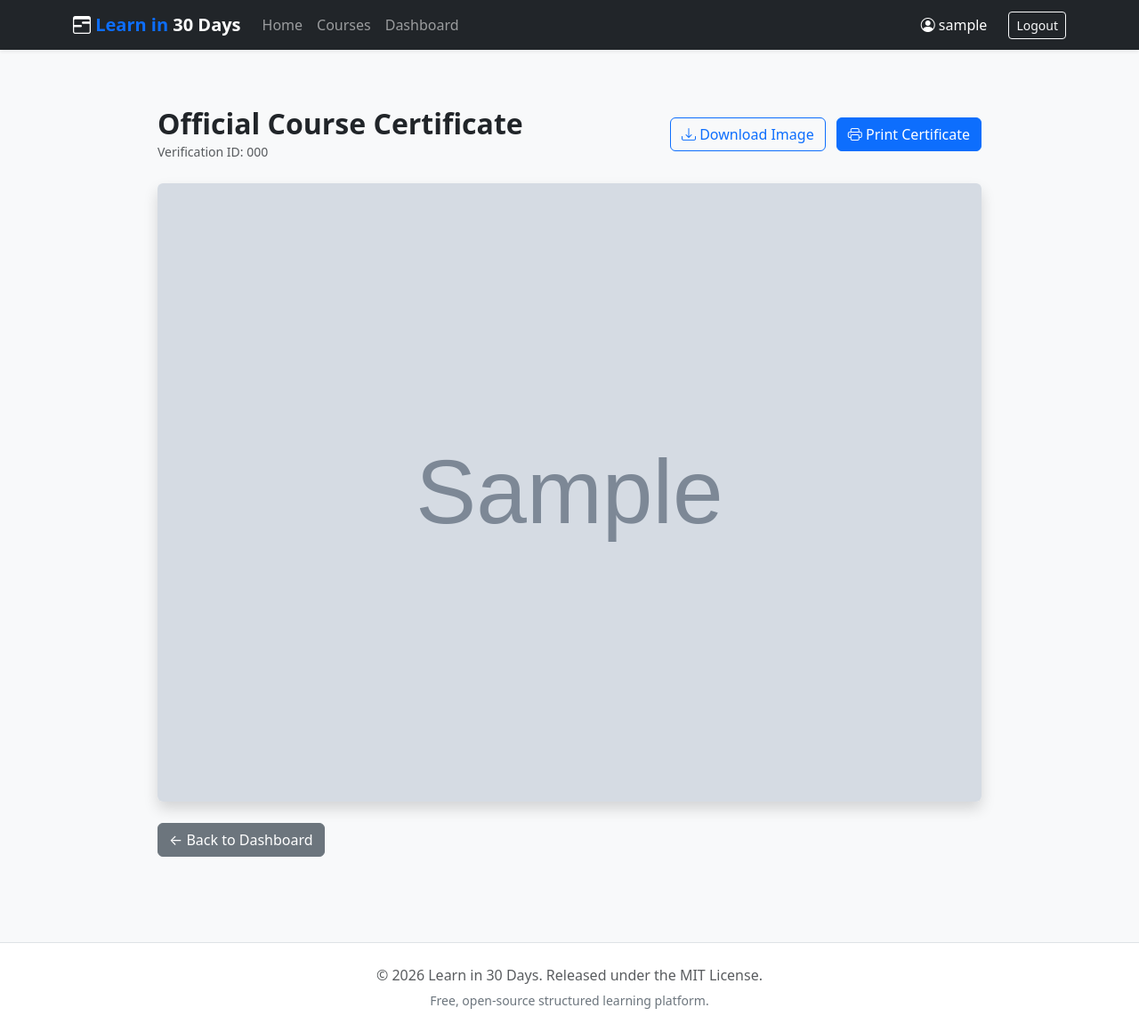
After one commit to deemohite951-dev/QuickLearnCoding, a Django app: page /courses/certificate/000/ in a window 1280 px wide. The commit adds this page. Shown: the whole page at 89% size. Run offline with Django 5.2, Linux system fonts and the light colour scheme; a user stored in the database is signed in; tables that the repository leaves empty hold one stand-in row (values such as "Sample post"); grey boxes marked "Sample" are stand-in pictures.

Commit message:
Certificate add

```diff
--- a/courses/models.py
+++ b/courses/models.py
@@ -1,3 +1,4 @@
+import uuid
 from django.db import models
 from django.contrib.auth.models import User
 from django.utils.text import slugify
@@ -67,3 +68,22 @@ class LessonProgress(models.Model):
 
     def __str__(self):
         return f"{self.user.username} - Day {self.day.day_number} ({'Done' if self.is_completed else 'Pending'})"
+
+
+class Certificate(models.Model):
+    user = models.ForeignKey(User, on_delete=models.CASCADE, related_name='certificates')
+    course = models.ForeignKey(Course, on_delete=models.CASCADE, related_name='certificates')
+    certificate_code = models.CharField(max_length=50, unique=True, blank=True, editable=False)
+    issued_at = models.DateTimeField(auto_now_add=True)
+    certificate_image = models.ImageField(upload_to='certificates/', blank=True, null=True)
+
+    class Meta:
+        unique_together = ('user', 'course')
+
+    def save(self, *args, **kwargs):
+        if not self.certificate_code:
+            self.certificate_code = f"CERT-{uuid.uuid4().hex[:10].upper()}"
+        super().save(*args, **kwargs)
+
+    def __str__(self):
+        return f"Certificate: {self.user.username} - {self.course.title}"
--- a/courses/urls.py
+++ b/courses/urls.py
@@ -5,7 +5,8 @@ from .views import (
     enroll_course_view,
     dashboard_view,
     day_detail_view,
-    mark_lesson_complete_view
+    mark_lesson_complete_view,
+    view_certificate_view
 )
 
 app_name = 'courses'
@@ -17,4 +18,5 @@ urlpatterns = [
     path('<slug:slug>/enroll/', enroll_course_view, name='enroll'),
     path('<slug:slug>/day/<int:day_number>/', day_detail_view, name='day_detail'),
     path('<slug:slug>/day/<int:day_number>/complete/', mark_lesson_complete_view, name='mark_complete'),
+    path('certificate/<str:code>/', view_certificate_view, name='view_certificate'),
 ]
--- a/courses/views.py
+++ b/courses/views.py
@@ -2,12 +2,15 @@ from django.shortcuts import render, get_object_or_404, redirect
 from django.contrib.auth.decorators import login_required
 from django.contrib import messages
 from django.utils import timezone
-from .models import Course, Day, Enrollment, LessonProgress
+from .models import Course, Day, Enrollment, LessonProgress, Certificate
+from .utils import generate_certificate_image
 from quizzes.models import QuizAttempt
+
 
 def course_list_view(request):
     courses = Course.objects.filter(is_published=True)
     return render(request, 'courses/course_list.html', {'courses': courses})
+
 
 def course_detail_view(request, slug):
     course = get_object_or_404(Course, slug=slug, is_published=True)
@@ -21,14 +24,15 @@ def course_detail_view(request, slug):
         'is_enrolled': is_enrolled
     })
 
+
 @login_required
 def enroll_course_view(request, slug):
     course = get_object_or_404(Course, slug=slug, is_published=True)
     enrollment, created = Enrollment.objects.get_or_create(user=request.user, course=course)
-    # enrollment, created = Enrollment.objects.get_or_url = Enrollment.objects.get_or_create(user=request.user, course=course)
     if created:
         messages.success(request, f"Enrolled in {course.title}! Start Day 1 now.")
     return redirect('courses:day_detail', slug=course.slug, day_number=1)
+
 
 @login_required
 def dashboard_view(request):
@@ -44,7 +48,6 @@ def dashboard_view(request):
         ).count()
         percent = int((completed_days / total_days * 100)) if total_days > 0 else 0
 
-        # Find next resume day
         completed_day_ids = LessonProgress.objects.filter(
             user=request.user,
             day__course=enr.course,
@@ -57,7 +60,10 @@ def dashboard_view(request):
                 next_day = d
                 break
         else:
-            next_day = total_days  # All done
+            next_day = total_days
+
+        is_finished = (completed_days == total_days and total_days > 0)
+        certificate = Certificate.objects.filter(user=request.user, course=enr.course).first() if is_finished else None
 
         dashboard_data.append({
             'course': enr.course,
@@ -65,7 +71,8 @@ def dashboard_view(request):
             'completed_days': completed_days,
             'percent': percent,
             'next_day': next_day,
-            'is_finished': (completed_days == total_days and total_days > 0)
+            'is_finished': is_finished,
+            'certificate': certificate,
         })
 
     quiz_attempts = QuizAttempt.objects.filter(user=request.user).select_related('quiz', 'quiz__day')[:10]
@@ -75,18 +82,17 @@ def dashboard_view(request):
         'quiz_attempts': quiz_attempts,
     })
 
+
 @login_required
 def day_detail_view(request, slug, day_number):
     course = get_object_or_404(Course, slug=slug, is_published=True)
     day = get_object_or_404(Day, course=course, day_number=day_number, is_published=True)
 
-    # Check enrollment
     is_enrolled = Enrollment.objects.filter(user=request.user, course=course).exists()
     if not is_enrolled:
         messages.warning(request, "Please enroll in this course first.")
         return redirect('courses:course_detail', slug=course.slug)
 
-    # Progression Gate: ensure previous day is completed unless jumping is allowed or it's Day 1
     if not course.allow_jumping_ahead and day_number > 1:
         prev_day = Day.objects.filter(course=course, day_number=day_number - 1).first()
         if prev_day:
@@ -112,20 +118,43 @@ def day_detail_view(request, slug, day_number):
         'next_day': next_day_obj,
     })
 
+
 @login_required
 def mark_lesson_complete_view(request, slug, day_number):
     if request.method == 'POST':
         course = get_object_or_404(Course, slug=slug)
         day = get_object_or_404(Day, course=course, day_number=day_number)
+
         progress, _ = LessonProgress.objects.get_or_create(user=request.user, day=day)
         progress.is_completed = True
         progress.completed_at = timezone.now()
         progress.save()
+
+        # Check total progress for completion
+        total_days = course.days.filter(is_published=True).count()
+        completed_days = LessonProgress.objects.filter(
+            user=request.user, day__course=course, is_completed=True
+        ).count()
+
+        if total_days > 0 and completed_days >= total_days:
+            cert, created = Certificate.objects.get_or_create(user=request.user, course=course)
+            if created or not cert.certificate_image:
+                generate_certificate_image(cert)
+            messages.success(request, f"Congratulations! You completed {course.title}! Your certificate has been issued.")
+            return redirect('courses:view_certificate', code=cert.certificate_code)
+
         messages.success(request, f"Day {day_number} marked as complete!")
-
         next_day = Day.objects.filter(course=course, day_number=day_number + 1, is_published=True).first()
         if next_day:
             return redirect('courses:day_detail', slug=course.slug, day_number=next_day.day_number)
         return redirect('courses:dashboard')
 
     return redirect('courses:day_detail', slug=slug, day_number=day_number)
+
+
+def view_certificate_view(request, code):
+    certificate = get_object_or_404(
+        Certificate.objects.select_related('user', 'course'),
+        certificate_code=code
+    )
+    return render(request, 'courses/certificate.html', {'certificate': certificate})
--- /dev/null
+++ b/templates/courses/certificate.html
@@ -0,0 +1,43 @@
+{% extends 'base.html' %}
+
+{% block title %}Certificate - {{ certificate.certificate_code }}{% endblock %}
+
+{% block content %}
+<div class="container py-5 text-center">
+    <div class="row justify-content-center">
+        <div class="col-lg-10">
+            <div class="d-flex justify-content-between align-items-center mb-4 flex-wrap gap-2">
+                <div class="text-start">
+                    <h2 class="fw-bold mb-0">Official Course Certificate</h2>
+                    <small class="text-muted">Verification ID: {{ certificate.certificate_code }}</small>
+                </div>
+                <div>
+                    {% if certificate.certificate_image %}
+                    <a href="{{ certificate.certificate_image.url }}" download class="btn btn-outline-primary me-2">
+                        <i class="bi bi-download"></i> Download Image
+                    </a>
+                    {% endif %}
+                    <button onclick="window.print()" class="btn btn-primary">
+                        <i class="bi bi-printer"></i> Print Certificate
+                    </button>
+                </div>
+            </div>
+
+            <div class="card shadow border-0 overflow-hidden mb-4">
+                {% if certificate.certificate_image %}
+                    <img src="{{ certificate.certificate_image.url }}" class="img-fluid w-100" alt="Certificate of Completion">
+                {% else %}
+                    <div class="p-5 text-muted">
+                        <h5>Certificate is generating...</h5>
+                        <p class="mb-0">Please refresh this page in a moment.</p>
+                    </div>
+                {% endif %}
+            </div>
+
+            <div class="text-start">
+                <a href="{% url 'courses:dashboard' %}" class="btn btn-secondary">&larr; Back to Dashboard</a>
+            </div>
+        </div>
+    </div>
+</div>
+{% endblock %}
```
Also changed, not shown: courses/admin.py (+13 -1 lines), courses/utils.py (added, +45 -0 lines), templates/courses/dashboard.html (+11 -6 lines), courses/migrations/0002_certificate.py (added).
